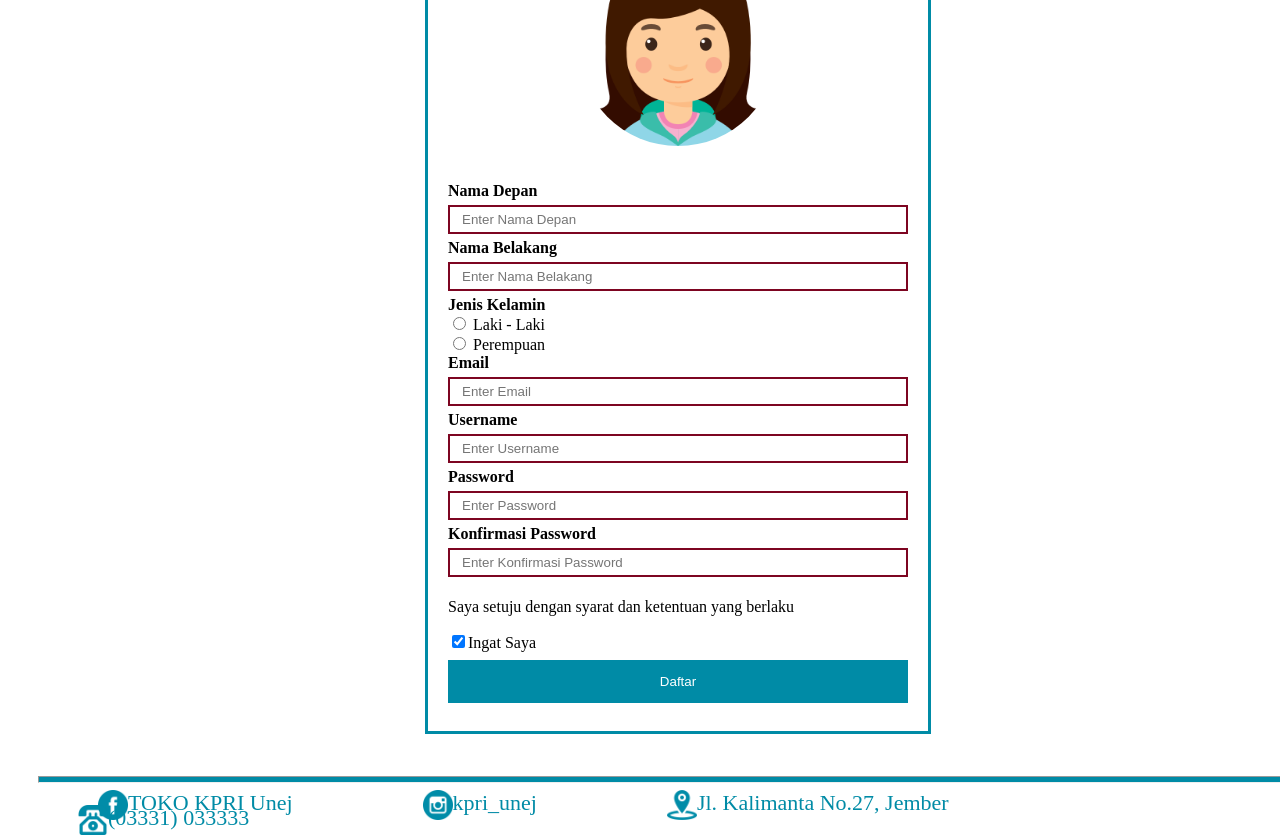
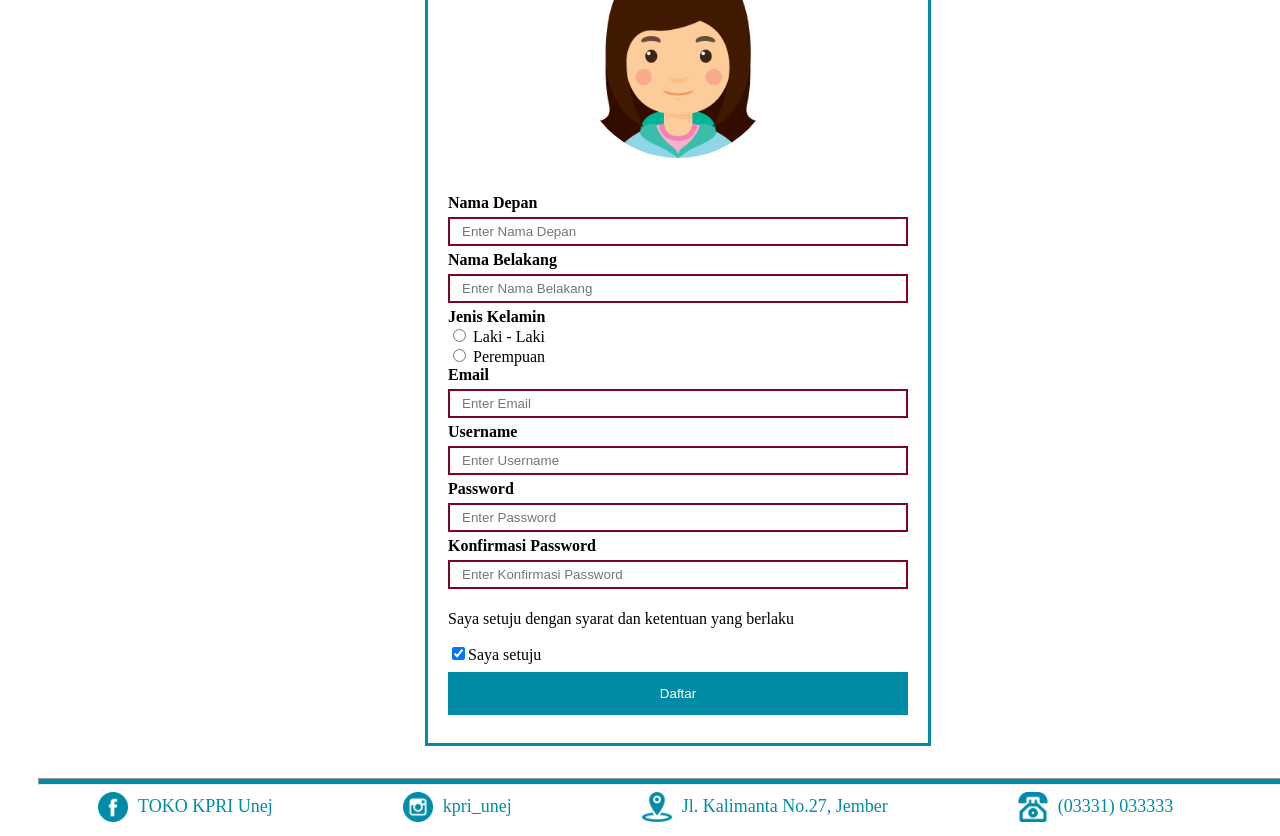
Before and after one commit to triiilestari/Front_End_Perancangan_Web, a plain HTML site: page Register.html in a window 1280 px wide. Shown: the part 362-1198 px from the top of the page. Drawn offline with Linux system fonts and the light colour scheme.

Commit message:
index.html

```diff
--- a/Register.html
+++ b/Register.html
@@ -1,21 +1,25 @@
 <!DOCTYPE HTML>
+
 
 <html>
 <link rel="stylesheet" type="text/css" href="style.css"></li>
+<meta name="viewport" content="width=device-width, initial-scale=1.0">
 <head>
   <title>KPRI Universitass Jember</title>
 </head>
 <body>
-<div class="wrap">
+<div class="wrap row">
 	<div class="header">
-		<img src="Gambar/Logo Unej.png" class="logo" />
-		<p class="title">KPRI Universitas Jember</p>
+		<div class="col-1"><img src="Gambar/Logo Unej.png" class="logo"></div>
+		<div class="col-8"><p class="title">KPRI Universitas Jember</p></div>
+		<div class="col-3">
 			<ul class="login">
-				<li class="active"><a href="Register.html">Register</a></li>
+				<li  class="active"><a href="Register.html">Register</a></li>
 				<li><a href="Login.html">Login</a></li>
 			</ul>
+		</div>
 	</div>
-	<div class="menu">
+	<div class="menu col-12">
 		<ul class="float">
    			<li><a href="index.html">Home</a></li>
     		<li><a href="Profil - Sejarah.html">Profil</a></li>
@@ -23,8 +27,8 @@
    			<li><a href="Unit Barang.html">Unit Barang</a></li>
 		</ul>
 	</div>
-		<div class="badanregis">
-			<div style="float: center;">
+		<div class="badanregis col-12">
+			<div>
 				<h2>REGISTER</h2>
 				<form>
 				  <div class="imgcontainer">
@@ -47,21 +51,23 @@
 				    <label><b>Konfirmasi Password</b></label>
 				    <input type="password" placeholder="Enter Konfirmasi Password" name="psw" class="isiregis">
 				    <p>Saya setuju dengan syarat dan ketentuan yang berlaku</p>
-				    <input type="checkbox" checked="checked"><span>Ingat Saya</span>
+				    <input type="checkbox" checked="checked"><span>Saya setuju</span>
 				    <button type="submit">Daftar</button>
 				  </div>
 				</form>
 			</div>
 		</div>
-	<div class="footer">
+	<div class="footer col-12">
 		<hr class="horizontal">
+		<div class="">
 			<ul class="sosmed font">
-				<li><img src="Gambar/fb.png" class="icon"><text class="text"> TOKO KPRI Unej</text></li>
-				<li><img src="Gambar/ig.png" class="icon"><text class="text">kpri_unej</li></text>
-				<li><img src="Gambar/map.png" class="icon"><text class="text">Jl. Kalimanta No.27, Jember</text></li>
-				<li style="margin-right: -30px;"><img src="Gambar/telp.png" class="icon"><text class="text">(03331) 033333</li>
+				<li><img src="Gambar/fb.png" class="icon"><a href="">TOKO KPRI Unej</a></li>
+				<li><img src="Gambar/ig.png" class="icon"><a href="">kpri_unej</a></li>
+				<li><img src="Gambar/map.png" class="icon"><a href="">Jl. Kalimanta No.27, Jember</a></li>
+				<li style=""><img src="Gambar/telp.png" class="icon"><a href="">(03331) 033333</a></li>
 			</ul>
-    </div>
+		</div>
+	</div>
 </div>
 </body>
 </html>
```
